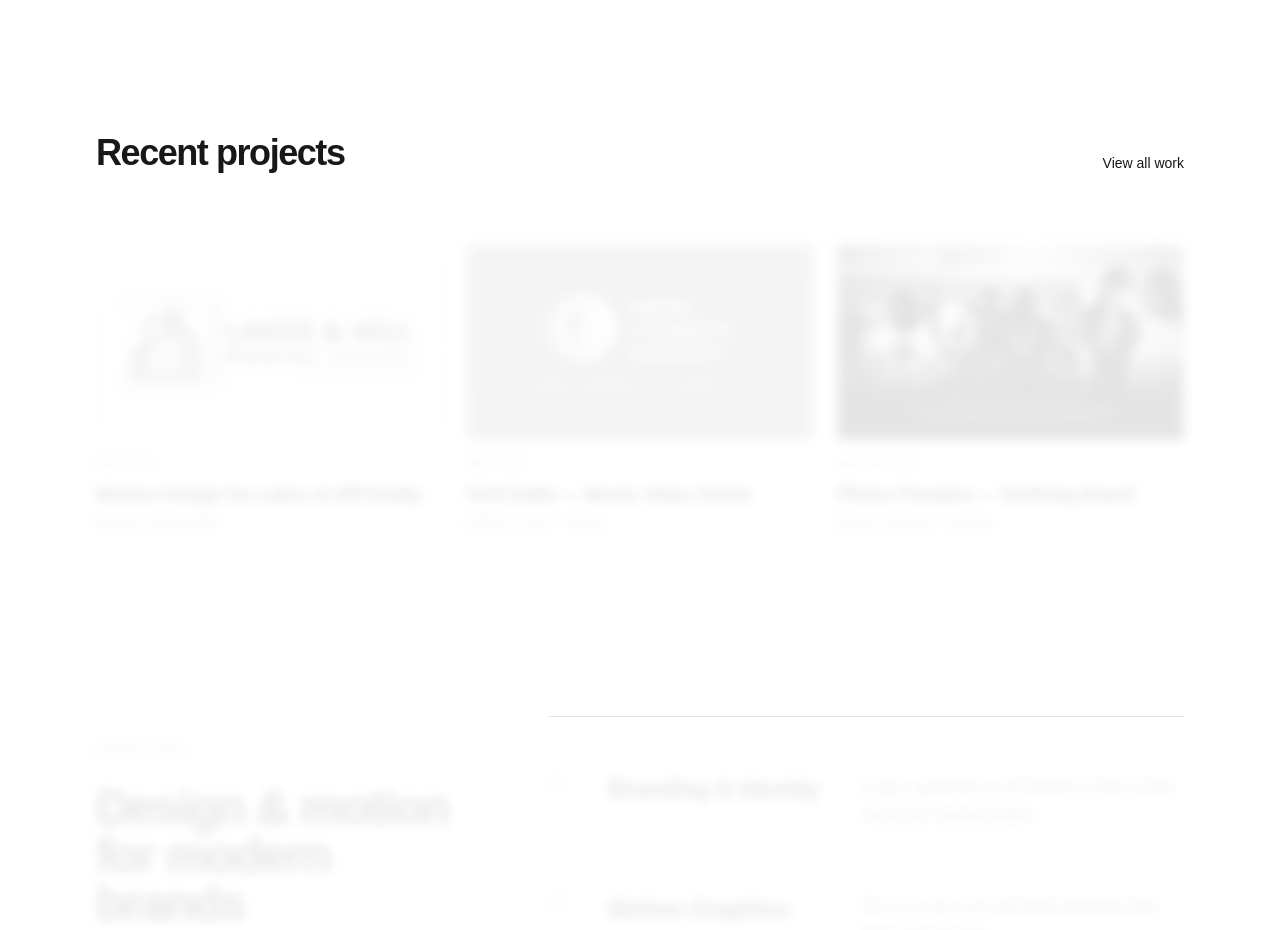
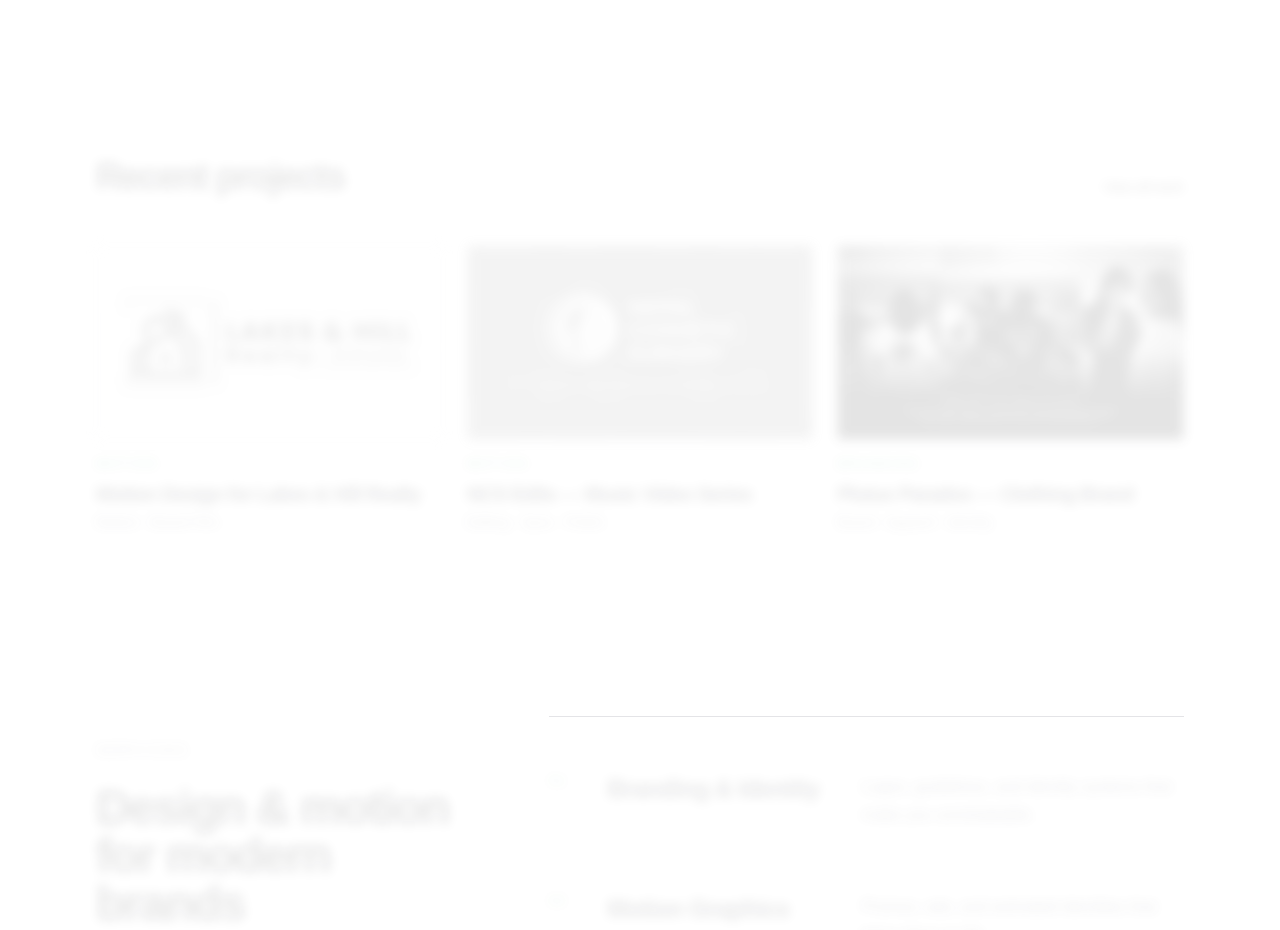
Before and after one commit to thesandeepstudio/wraythx, a Next.js app: page / in a window 1280 px wide. Shown: the part 1200-2130 px from the top of the page. Built offline with nearby package versions, Linux system fonts and the light colour scheme; no server answers.

Commit message:
Fade in Recent projects header on scroll

```diff
--- a/app/page.tsx
+++ b/app/page.tsx
@@ -196,7 +196,7 @@ export default function Home() {
         </section>
 
         <section id="work" className="mx-auto max-w-6xl px-6 py-20 lg:px-8">
-          <div className="mb-12 flex items-end justify-between gap-6">
+          <ScrollFade className="mb-12 flex items-end justify-between gap-6">
             <div>
               <h2 className="text-3xl font-semibold tracking-[-0.04em] text-zinc-900 md:text-4xl">
                 Recent projects
@@ -208,7 +208,7 @@ export default function Home() {
             >
               View all work
             </Link>
-          </div>
+          </ScrollFade>
 
           <div className="grid gap-6 md:grid-cols-3">
             {featuredProjects.map((project) => (
```
